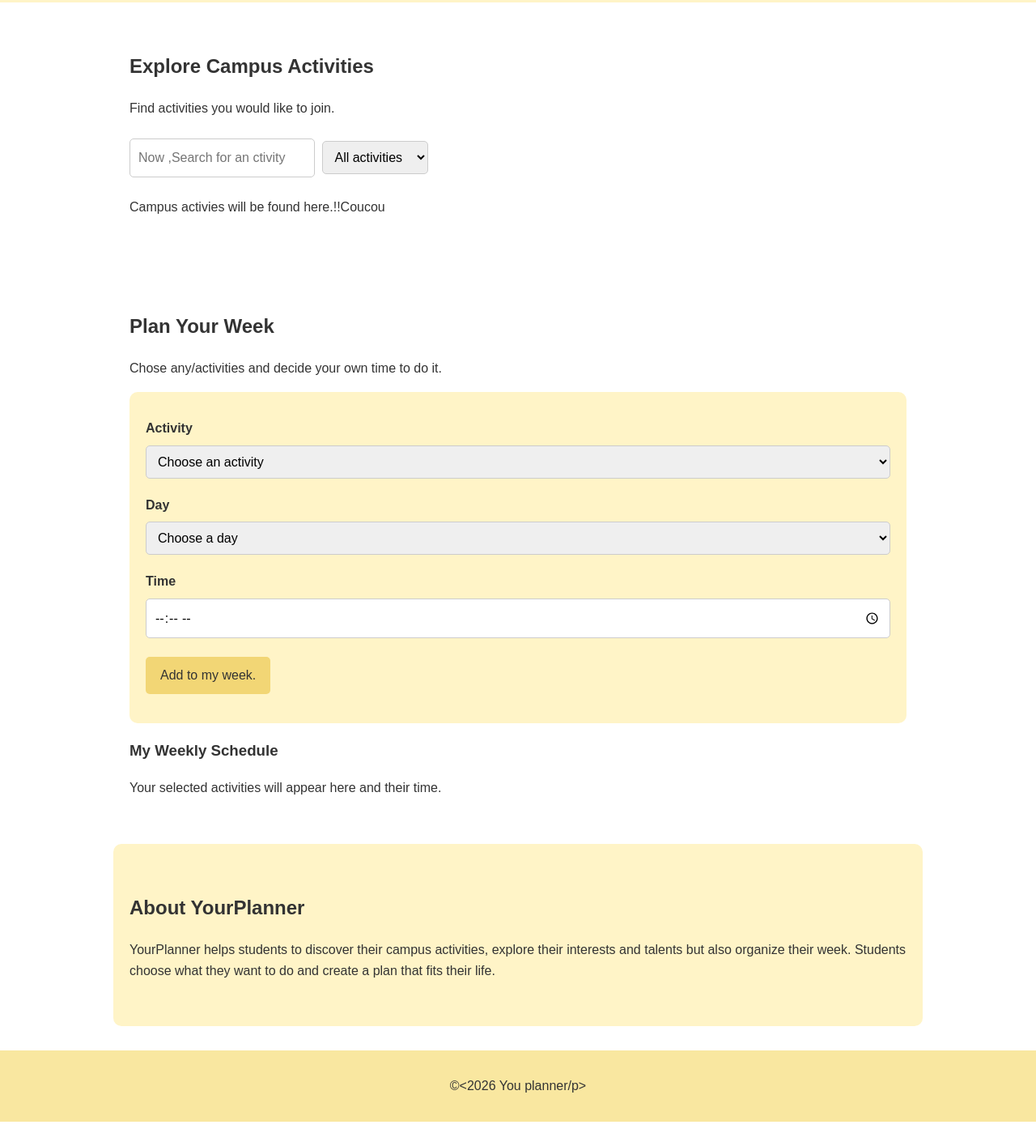
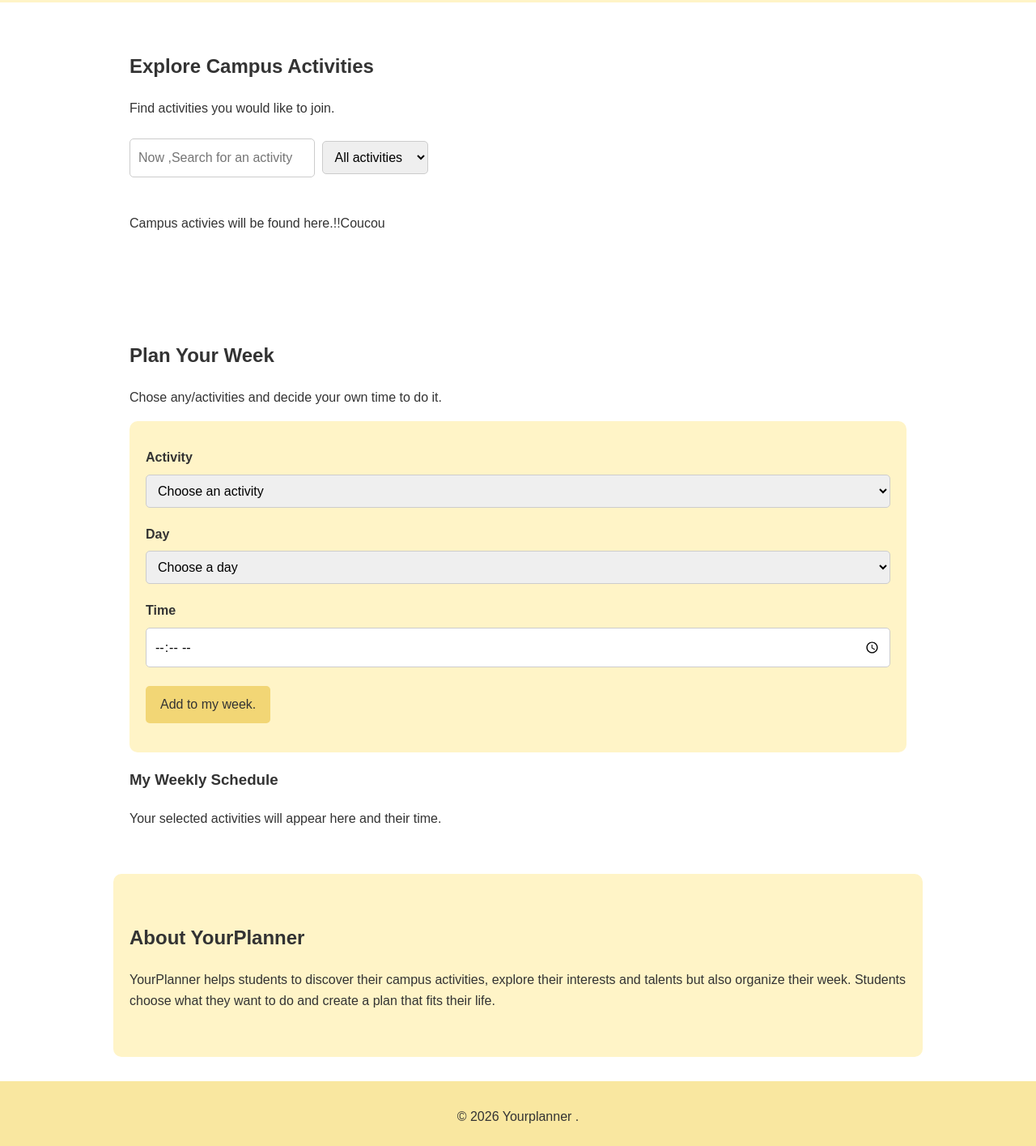
Before and after one commit to kethia-keza/campus-life-planner, a plain HTML site: page index.html in a window 1280 px wide. Shown: the part 465-1880 px from the top of the page at 81% size. Before the commit the page ends 1850 px from the top, so only its background shows below. Drawn offline with Linux system fonts and the light colour scheme.

Commit message:
updated index.html

```diff
--- a/index.html
+++ b/index.html
@@ -43,7 +43,7 @@
 
                 <p>Find activities you would like to join.</p>
 
-                <input type="text" id="activity-research" placeholder="Now ,Search for an ctivity">
+                <input type="text" id="activity-search" placeholder="Now ,Search for an activity">
 
                 <select id="category-filter">
                     <option value="all">All activities</option>
@@ -56,7 +56,7 @@
                     <option valu="Faith">Faith</option>
                 </select>
 
-                <div id="Activity-list">
+                <div id="activity-list">
                     <p>Campus activies will be found here.!!Coucou</p>
                 </div>
                 <p id="activity-message"></p>
@@ -96,7 +96,7 @@
 
             <h3>My Weekly Schedule</h3>
 
-            <div id="">
+            <div id="weekly-schedule">
                 <p>Your selected activities will appear here and their time. </p>
             </div>
             </section>
@@ -113,7 +113,7 @@
         </main>
 
         <footer>
-            <p>&copy;<2026 You planner/p>
+            <p> &copy; 2026 Yourplanner . </p>
         </footer>
     </body>
 </html>
```
